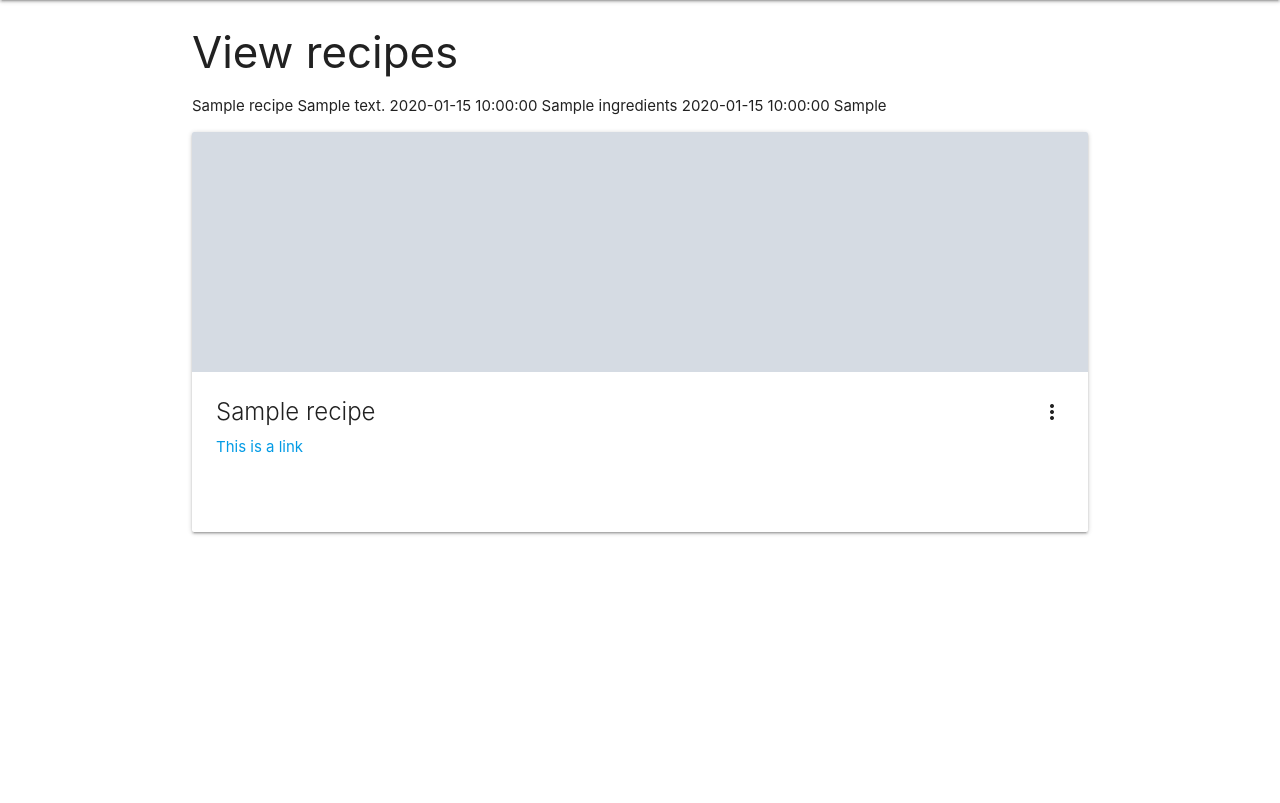
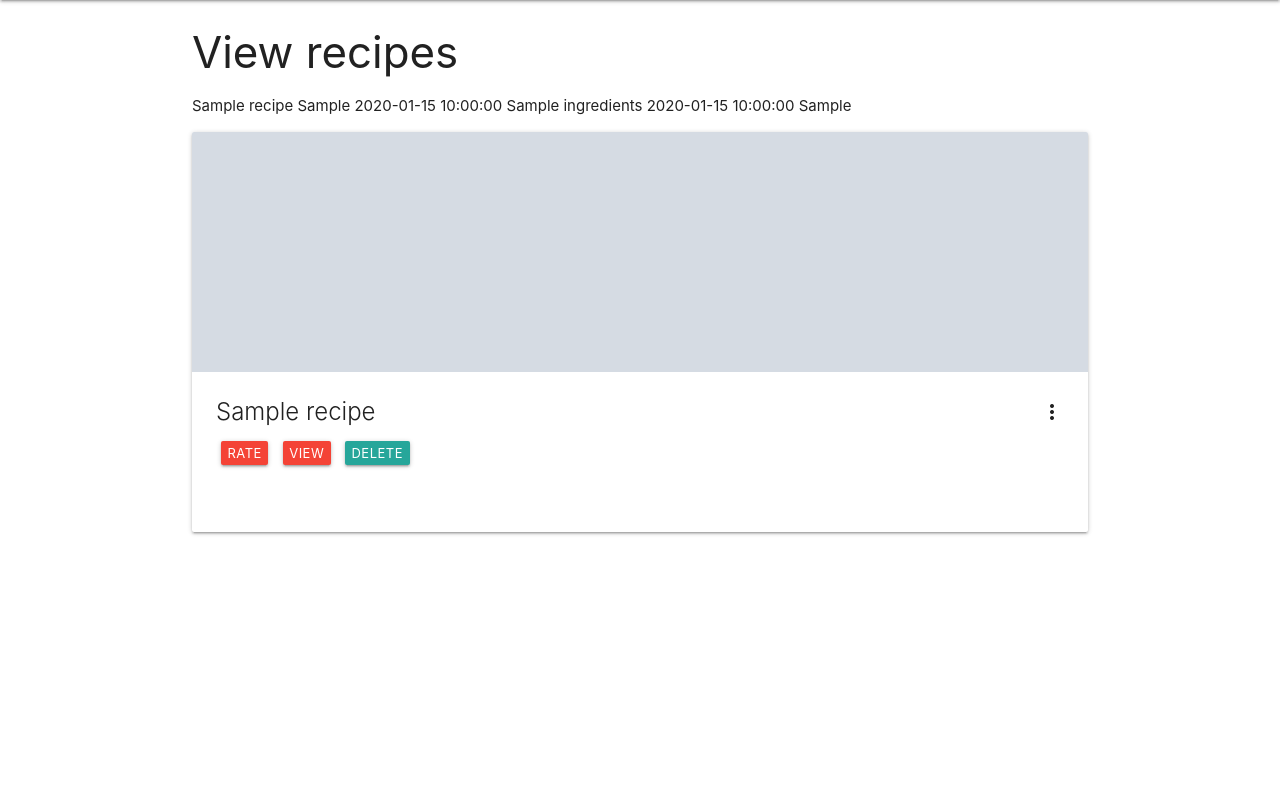
Before and after one commit to podvistorcheto/Milestone-3, a Flask app: page /carta in a window 1280 px wide. Shown: the part 64-867 px from the top of the page. Run offline with Flask 2, Linux system fonts and the light colour scheme; grey boxes marked "Sample" are stand-in pictures; a database or web service that is not in the repository returns one stand-in record (values such as "Sample title"); some libraries are stand-ins or nearby versions.

Commit message:
card buttons wire up

```diff
--- a/app.py
+++ b/app.py
@@ -169,7 +169,7 @@
 @app.route('/delete_recipe/<meal_id>')
 def delete_recipe(meal_id):
     mongo.db.recipes.delete_one({'_id': ObjectId(meal_id)})
-    return redirect(url_for('meals'))
+    return redirect(url_for('carta'))
 
 
 if __name__ == '__main__':
--- a/templates/meals.html
+++ b/templates/meals.html
@@ -14,7 +14,7 @@
             <div class="inline_actions">
 				<a href="{{url_for('review_meals', meal_id=recipe._id)}}" class="waves-effect waves-light btn btn-small red">Rate</a>
                 <a href="{{url_for('carta', meal_id=recipe._id)}}" class="waves-effect waves-light btn btn-small red">View</a>
-				<a href="{{url_for('delete_recipe', meal_id=recipe._id)}}" class="waves-effect waves-light btn btn-small">Delete</a>
+				<a href="#" class="waves-effect waves-light btn btn-small">Delete</a>
             </div>
 			</div>
 		</div>
--- a/templates/view_recipe.html
+++ b/templates/view_recipe.html
@@ -3,7 +3,7 @@
 {% for recipe in recipes %}
 
 {{recipe.name}}
-    {{recipe.description}}
+{{recipe.culinary_region}}
 {{recipe.time_to_prepare}}
 {{recipe.ingredients}}
 {{recipe.upload_date}}
@@ -13,15 +13,26 @@
 	<li>
 		<div class="card medium">
 			<div class="card-image waves-effect waves-block waves-light">
-      <img src="{{recipe.image}}">
+				<img class="activator" src="{{recipe.image}}">
     </div>
 				<div class="card-content">
 					<span class="card-title activator grey-text text-darken-4">{{recipe.name}}<i class="material-icons right">more_vert</i></span>
-      <p><a href="#">This is a link</a></p>
+					<p><a href="{{url_for('review_meals', meal_id=recipe._id)}}"
+							class="waves-effect waves-light btn btn-small red">Rate</a>
+						<a href="{{url_for('carta', meal_id=recipe._id)}}"
+							class="waves-effect waves-light btn btn-small red">View</a>
+						<a href="{{url_for('delete_recipe', meal_id=recipe._id)}}"
+							class="waves-effect waves-light btn btn-small">Delete</a>
+
+					</p>
 				</div>
 				<div class="card-reveal">
-      <span class="card-title grey-text text-darken-4">{{recipe.image}}<i class="material-icons right">close</i></span>
-      <p>{{recipe.description}}</p> - {{recipe.time_to_prepare}} - {{recipe.ingredients}} - {{recipe.upload_date}} - {{recipe.cooked_meal}}</p>
+					<span class="card-title grey-text text-darken-4"><i class="material-icons right">close</i></span>
+					<p>{{recipe.culinary_region}}</p>
+					<p>{{recipe.time_to_prepare}}</p>
+					<p>{{recipe.ingredients}}</p>
+					<p>{{recipe.upload_date}}</p>
+					<p>{{recipe.cooked_meal}}</p>
 				</div>
 			</div>
 	</li>
```
Also changed, not shown: templates/share_recipe.html (+2 -12 lines). Lines whose indentation alone changed are shown as unchanged.
